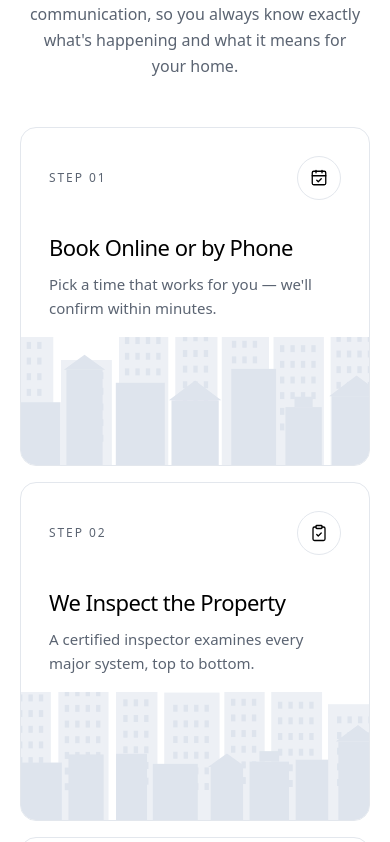
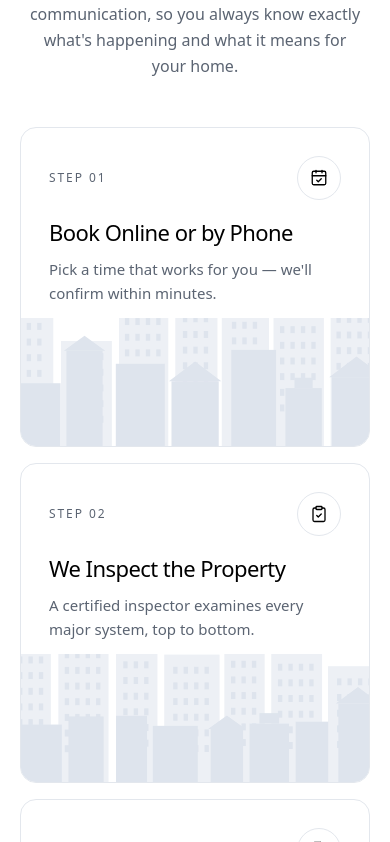
Before and after one commit to LeelaMohan217/sa-elite-home-inspection, a React (Vite) app: page / in a window 390 px wide. Shown: the part 3522-4364 px from the top of the page. Built offline with nearby package versions, Linux system fonts and the light colour scheme.

Commit message:
Revert "Always show the process skyline on phones and tablets"
This reverts commit 0f5ff74.

Co-Authored-By: Claude Opus 5.5 <noreply@anthropic.com>
Claude-Session: https://claude.ai/code/session_018cZEx1E2weKY4SUbicT42U

```diff
--- a/src/components/Skyline.jsx
+++ b/src/components/Skyline.jsx
@@ -1,8 +1,8 @@
 // Flat city skyline for the process cards. The buildings sit below the card
 // and rise into place one after another when the card is hovered, starting
 // just after the card's text has begun to lift; on leaving they sink quickly
-// before the text settles back. On phones, tablets and touch screens, which
-// have no hover, they are simply shown. Two layers in navy
+// before the text settles back (on touch
+// screens, which have no hover, they are simply shown). Two layers in navy
 // tints: taller towers with windows behind, lower blocks and gabled houses
 // in front. Each seed gives a different, repeatable skyline.
 
@@ -49,7 +49,7 @@ function Building({ b, fill, windows, delay }) {
 
   return (
     <g
-      className="translate-y-0 transition-transform duration-700 ease-[cubic-bezier(0.16,1,0.3,1)] [transform-box:fill-box] [transition-delay:calc(var(--d)*0.3)] group-hover:[transition-delay:calc(var(--d)_+_180ms)] motion-reduce:transition-none lg:translate-y-[108%] lg:group-hover:translate-y-0 lg:[@media(hover:none)]:translate-y-0"
+      className="translate-y-[108%] transition-transform duration-700 ease-[cubic-bezier(0.16,1,0.3,1)] [transform-box:fill-box] [transition-delay:calc(var(--d)*0.3)] group-hover:translate-y-0 group-hover:[transition-delay:calc(var(--d)_+_180ms)] motion-reduce:transition-none [@media(hover:none)]:translate-y-0"
       style={{ "--d": `${delay}ms` }}
     >
       <rect x={b.x} y={top} width={b.w} height={b.h} fill={fill} />
--- a/src/pages/Home.jsx
+++ b/src/pages/Home.jsx
@@ -407,15 +407,14 @@ function Home() {
 
         {/* Open cards: just an outline with the text at the bottom. On hover
             the text lifts, then a skyline of flat buildings rises into the
-            space it leaves. Phones, tablets and touch screens always show the
-            finished state, as they have no hover. */}
+            space it leaves (both always shown that way on touch screens) */}
         <RevealGroup as="ol" className="mt-12 grid gap-4 sm:mt-14 sm:grid-cols-2 lg:grid-cols-4 lg:gap-5">
           {steps.map((item, i) => (
             <RiseUp
               as="li"
               key={item.step}
               delay={0.15 + i * 0.15}
-              className="group relative isolate flex flex-col overflow-hidden rounded-2xl border border-hairline p-7 pb-36 text-ink transition-colors duration-300 hover:border-accent/25 sm:p-8 sm:pb-40 lg:min-h-[25rem] lg:pb-8"
+              className="group relative isolate flex min-h-[20rem] flex-col overflow-hidden rounded-2xl border border-hairline p-7 text-ink transition-colors duration-300 hover:border-accent/25 sm:min-h-[25rem] sm:p-8"
             >
               <Skyline seed={i + 3} className="absolute inset-x-0 bottom-0 -z-10 h-32 w-full sm:h-36" />
 
@@ -428,11 +427,9 @@ function Home() {
                 </span>
               </div>
 
-              {/* On laptops it rests at the bottom; on hover it lifts clear of
-                  the skyline first, and settles back only after the buildings
-                  have sunk. Phones and tablets lay it out under the header, with
-                  the skyline below. */}
-              <div className="mt-8 transition-transform delay-300 duration-700 ease-[cubic-bezier(0.16,1,0.3,1)] group-hover:delay-0 motion-reduce:transition-none lg:mt-auto lg:group-hover:-translate-y-32 lg:[@media(hover:none)]:-translate-y-32">
+              {/* Rests at the bottom; on hover it lifts clear of the skyline
+                  first, and settles back only after the buildings have sunk */}
+              <div className="mt-auto transition-transform delay-300 duration-700 ease-[cubic-bezier(0.16,1,0.3,1)] group-hover:-translate-y-28 group-hover:delay-0 motion-reduce:transition-none sm:group-hover:-translate-y-32 [@media(hover:none)]:-translate-y-28 sm:[@media(hover:none)]:-translate-y-32">
                 {/* On desktop, reserve two title lines and three description
                     lines so titles share a baseline and descriptions start level */}
                 <h3 className="text-[1.375rem] leading-snug font-medium tracking-tight lg:flex lg:min-h-[2lh] lg:items-end">
```
Also changed, not shown: 1 other file (tests, documents, lock files or other folders).
